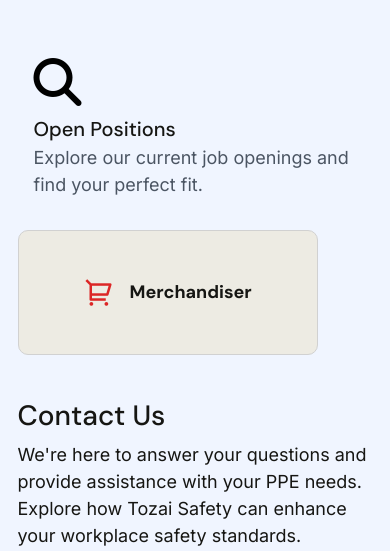
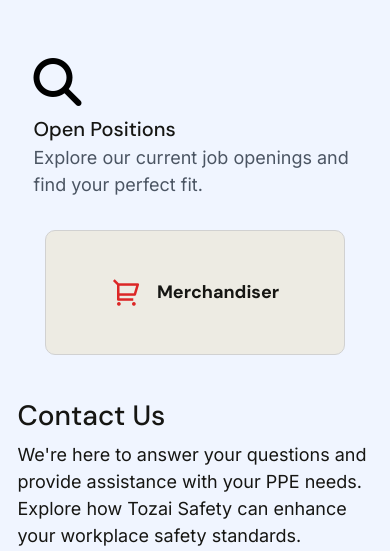
Before and after one commit to imrozansari75/Tozai-Website, a PHP site: page / in a window 390 px wide. Shown: the part 3062-3613 px from the top of the page. Run offline with PHP 8.4, Linux system fonts and the light colour scheme; some libraries are stand-ins or nearby versions.

Commit message:
Adding Merchandiser

```diff
--- a/index.html
+++ b/index.html
@@ -169,7 +169,7 @@
                 </div>
             </div>
 
-            <div>
+            <div class="career_role">
                 <!-- Card 1 -->
                 <!-- Merchandiser -->
                 <div class="career-card-container">
--- a/output.css
+++ b/output.css
@@ -1417,6 +1417,27 @@ a {
   transform: scaleY(1);
 }
 
+.career_role {
+  display: flex;
+  justify-content: left;
+}
+
+/* Tablet */
+
+@media only screen and (max-width: 1024px) {
+  .career_role {
+    justify-content: left;
+  }
+}
+
+/* Mobile */
+
+@media only screen and (max-width: 768px) {
+  .career_role {
+    justify-content: center;
+  }
+}
+
 /* Product Section */
 
 .cards-items {
```
Also changed, not shown: style.css (+18 -0 lines).
